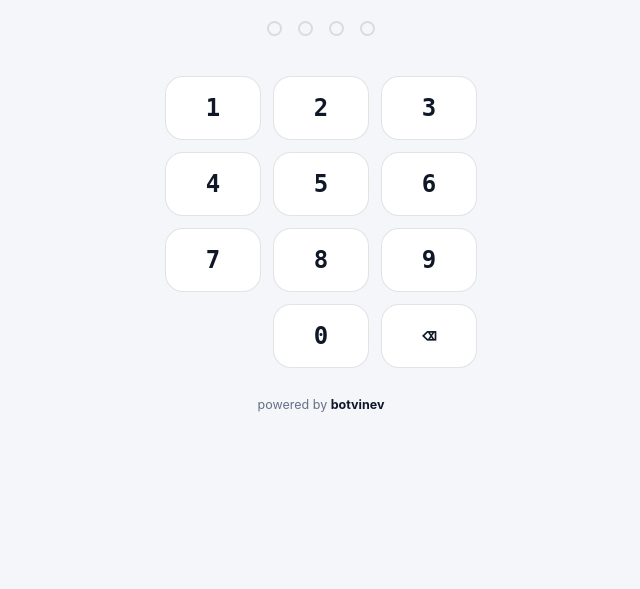
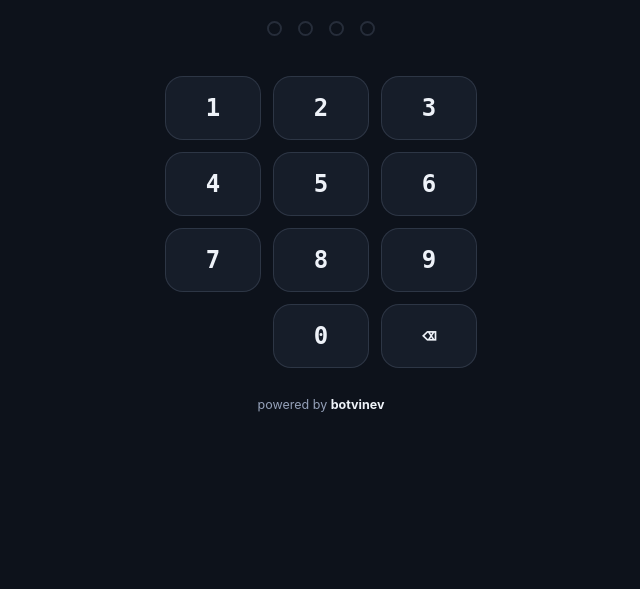
Before and after one commit to akinnika-byte/telegram-miniapp, a plain HTML site: page static/admin.html in a window 1280 px wide. Shown: the part 211-800 px from the top of the page, without its empty margins (319-959 px from the left). Drawn offline with Linux system fonts and the light colour scheme.

Commit message:
Design: fixed dark instrument-panel theme

```diff
--- a/static/admin.html
+++ b/static/admin.html
@@ -14,10 +14,10 @@
      Дизайн-система: «приборная панель»
      ============================================================ */
   :root {
-    --bg: var(--tg-theme-bg-color, #0d121b);
-    --card: var(--tg-theme-secondary-bg-color, #161d29);
-    --text: var(--tg-theme-text-color, #eef2f8);
-    --hint: var(--tg-theme-hint-color, #94a0b8);
+    --bg: #0d121b;
+    --card: #161d29;
+    --text: #eef2f8;
+    --hint: #94a0b8;
     --line: rgba(126, 140, 170, .22);
     --accent: #f2a63b;
     --accent-fill: #f2a63b;
@@ -31,21 +31,7 @@
     --ease: cubic-bezier(.2, .8, .2, 1);
     --mono: ui-monospace, "SF Mono", "Roboto Mono", "DejaVu Sans Mono", Menlo, monospace;
     --shadow: 0 12px 32px rgba(0, 0, 0, .22);
-  }
-  html[data-theme="light"] {
-    --bg: var(--tg-theme-bg-color, #f4f6fa);
-    --card: var(--tg-theme-secondary-bg-color, #ffffff);
-    --text: var(--tg-theme-text-color, #101828);
-    --hint: var(--tg-theme-hint-color, #667085);
-    --line: rgba(16, 24, 40, .12);
-    --accent: #b26a00;
-    --accent-fill: #f2a63b;
-    --accent-soft: rgba(178, 106, 0, .10);
-    --link: #a36400;
-    --ok: #0e9f6e; --ok-soft: rgba(14, 159, 110, .12);
-    --bad: #d92d20; --bad-soft: rgba(217, 45, 32, .1);
-    --warn: #b26a00; --warn-soft: rgba(178, 106, 0, .12);
-    --shadow: 0 12px 28px rgba(16, 24, 40, .08);
+    color-scheme: dark;
   }
 
   * { box-sizing: border-box; -webkit-tap-highlight-color: transparent; }
@@ -203,7 +189,7 @@
   .empty { text-align: center; color: var(--hint); padding: 34px 12px; font-size: 14px; line-height: 1.55; }
   .toast { position: fixed; left: 50%; bottom: calc(22px + env(safe-area-inset-bottom)); opacity: 0; pointer-events: none;
            transform: translateX(-50%) translateY(150%); z-index: 950;
-           background: #101828; color: #fff; padding: 13px 20px; border-radius: 14px; font-size: 14px;
+           background: #1f2837; color: var(--text); border: 1px solid var(--line); padding: 13px 20px; border-radius: 14px; font-size: 14px;
            font-weight: 500; max-width: 88%; text-align: center; box-shadow: 0 16px 40px rgba(0, 0, 0, .35);
            transition: transform .38s var(--ease), opacity .2s; }
   .toast.show { transform: translateX(-50%) translateY(0); opacity: 1; }
@@ -469,14 +455,6 @@ window.addEventListener("unhandledrejection", function (ev) {
 
 <script>
 const tg = window.Telegram && window.Telegram.WebApp ? window.Telegram.WebApp : null;
-(function () {
-  var dark = true;
-  try {
-    if (tg && tg.colorScheme) dark = tg.colorScheme === "dark";
-    else if (window.matchMedia) dark = window.matchMedia("(prefers-color-scheme: dark)").matches;
-  } catch (e) {}
-  document.documentElement.setAttribute("data-theme", dark ? "dark" : "light");
-})();
 const IN_TELEGRAM = !!(tg && tg.initData);
 let session = null, periods = [], currentPeriod = null, pin = "";
 let cache = {}, lastSig = null, editingWb = null;
```
Also changed, not shown: static/index.html (+6 -28 lines).
